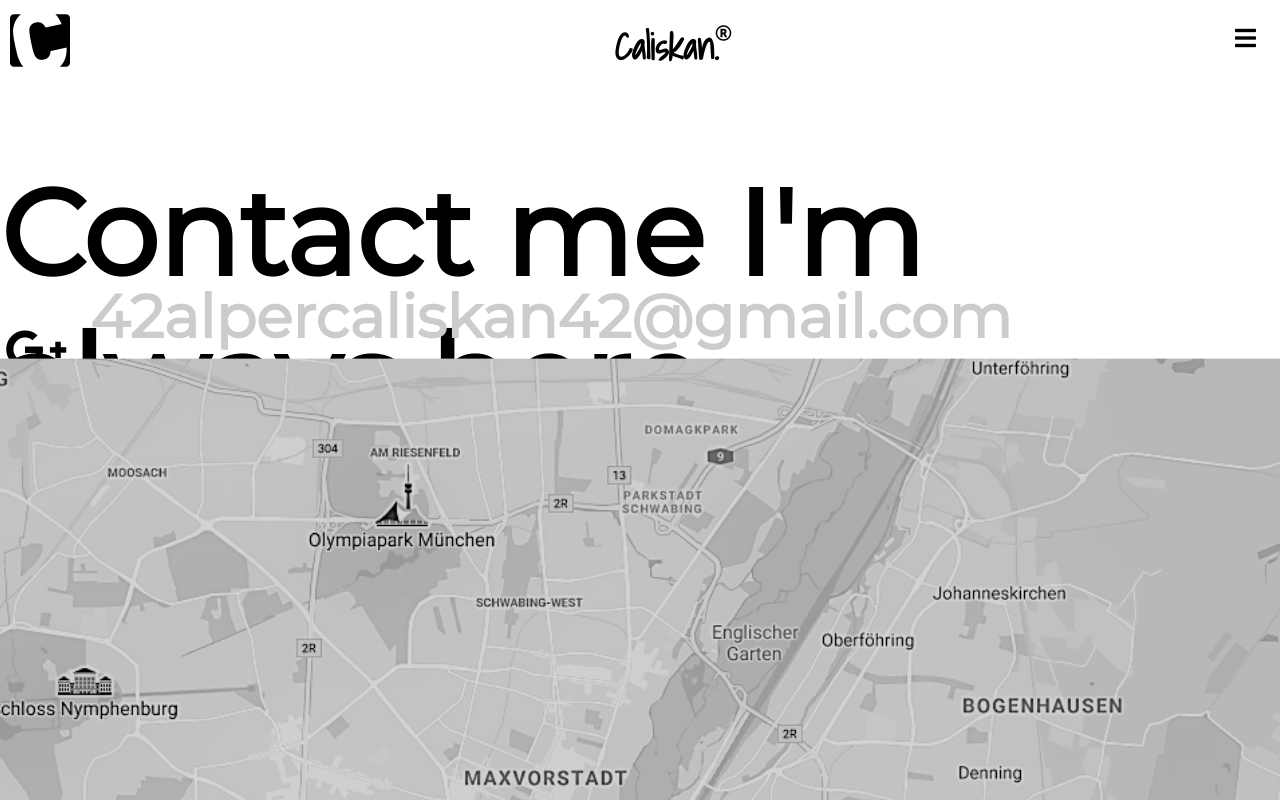
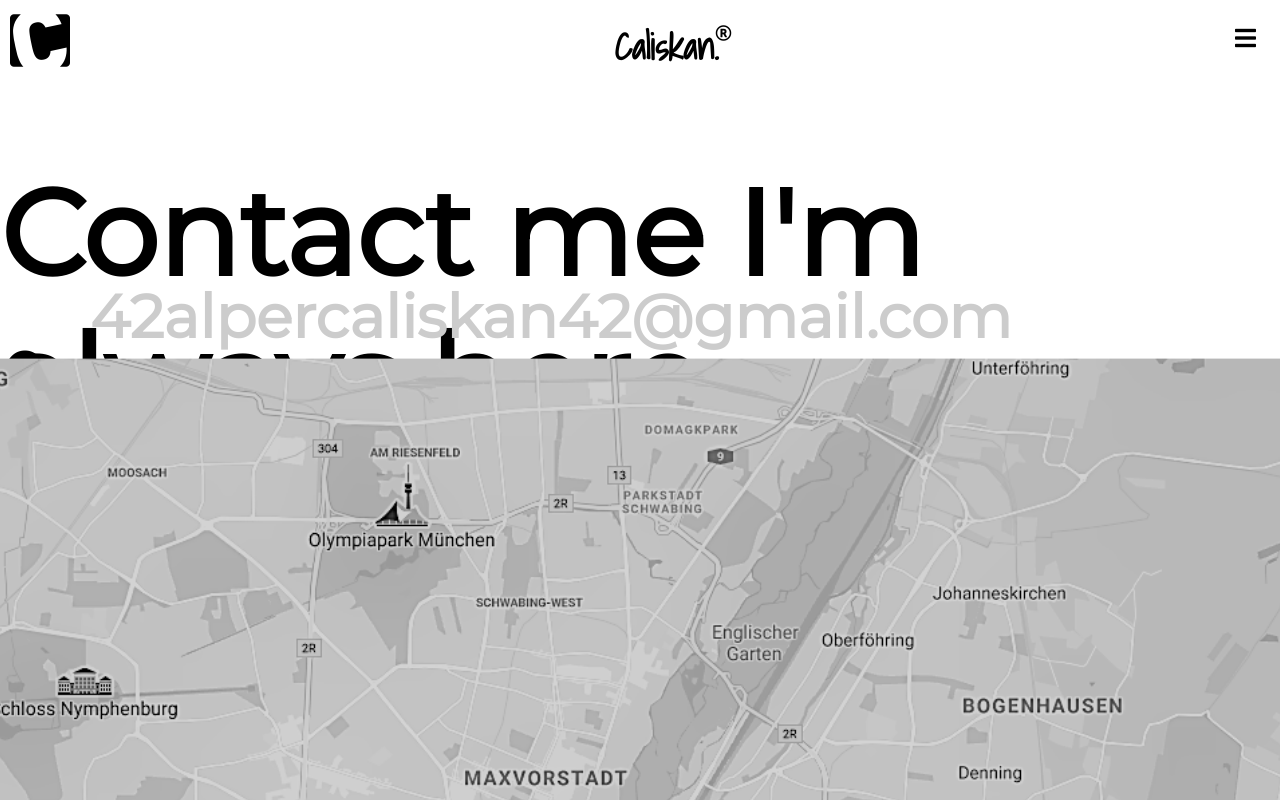
Before and after one commit to alper42/ac, a plain HTML site: page Contact.html in a window 1280 px wide. Shown: the top 800 px of the page. Drawn offline with nearby package versions, Linux system fonts and the light colour scheme; a web font is replaced by a local one.

Commit message:
changeed

```diff
--- a/style5.css
+++ b/style5.css
@@ -82,7 +82,7 @@ body{
     color: ;
     font-size: 50px;
     position: absolute;
-    top: 320px;
+    top: 340px;
     left: 5px;
 }
 #map{
```
